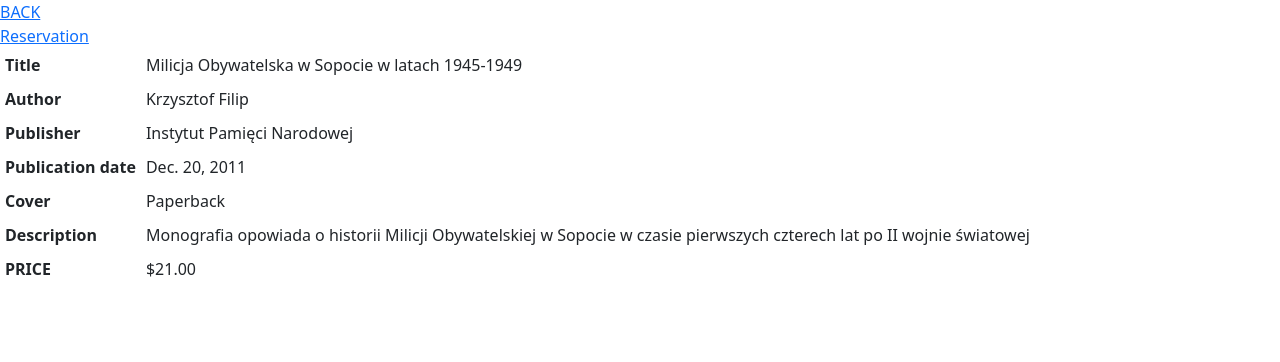
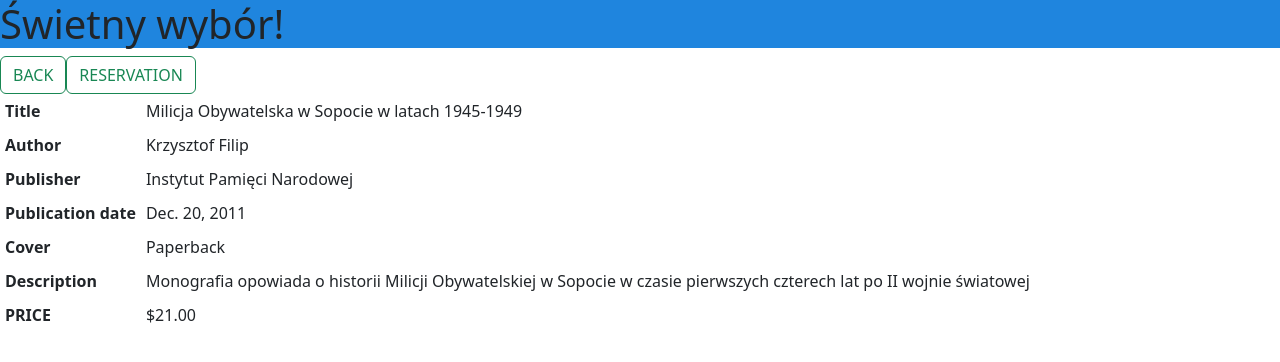
Before and after one commit to History39/aplikacja-ksi-garniana, a Django app: page /1 in a window 1280 px wide. Shown: the top 362 px of the page. Run offline with Django 4.2, Linux system fonts and the light colour scheme; data comes from the database, SQL or seed files in the repository; both versions use the stored data as it was after the commit; some libraries are stand-ins or nearby versions.

Commit message:
Wstępny layout strony rezerwacyjnej

```diff
--- a/website/static/css/book.css
+++ b/website/static/css/book.css
@@ -1,3 +1,3 @@
-h1 a{
-    color: 1F85DE;
+.website-header{
+    background-color: #1F85DE;
 }
--- a/website/templates/book.html
+++ b/website/templates/book.html
@@ -1,9 +1,24 @@
 {% extends "base.html" %}
+{% load static %}
+{% block content %}
+<html lang="en">
+    <head>
+        <meta charset="UTF-8">
+        <title>Aplikacja księgarniana</title>
+        <link href="https://cdn.jsdelivr.net/npm/bootstrap@5.3.0-alpha3/dist/css/bootstrap.min.css" rel="stylesheet" integrity="sha384-KK94CHFLLe+nY2dmCWGMq91rCGa5gtU4mk92HdvYe+M/SXH301p5ILy+dN9+nJOZ" crossorigin="anonymous">
+        <link rel="stylesheet" href="{% static 'css/book.css' %}">
+    </head>
+<body>
+    <div class="website-header">
+        <h1>Świetny wybór!</h1>
+    </div>
+</body>
+</html>
 
-{% block content %}
-<div><a href="{% url 'main' %}">BACK</a></div>
-<div><a href="{% url 'main' %}">Reservation</a></div>
 <table>
+    <tr>
+        <a class="btn btn-outline-success" href="{% url 'main' %}"> BACK </a>
+    </tr>
     <tr>
         <th>Title</th>
         <td>{{ book.main.title }}</td>
@@ -32,17 +47,8 @@
         <th>PRICE</th>
         <td>${{ book.detail.price }}</td>
     </tr>
+    <tr>
+        <a class="btn btn-outline-success" href="{% url 'main' %}"> RESERVATION </a>
+    </tr>
 </table>
-
-<!DOCTYPE html>
-<html lang="en">
-<head>
-    <meta charset="UTF-8">
-    <title>Title</title>
-</head>
-<body>
-
-</body>
-</html>
-</form>
 {% endblock content %}
--- a/website/templates/main.html
+++ b/website/templates/main.html
@@ -14,7 +14,6 @@
     </div>
 </body>
 </html>
-
 
 <form method="post">
     {% csrf_token %}
```
Also changed, not shown: db.sqlite3. Lines whose indentation alone changed are shown as unchanged.
